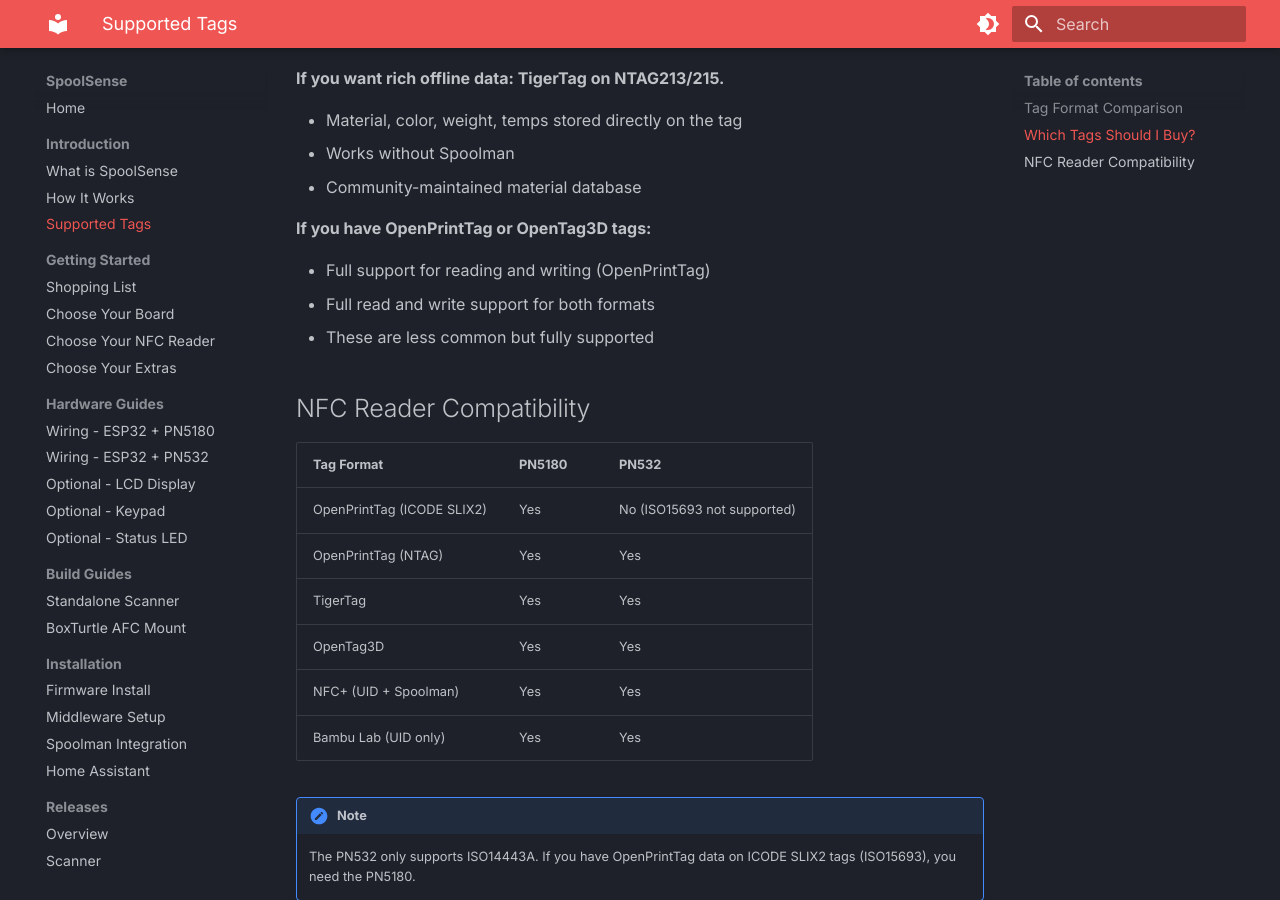
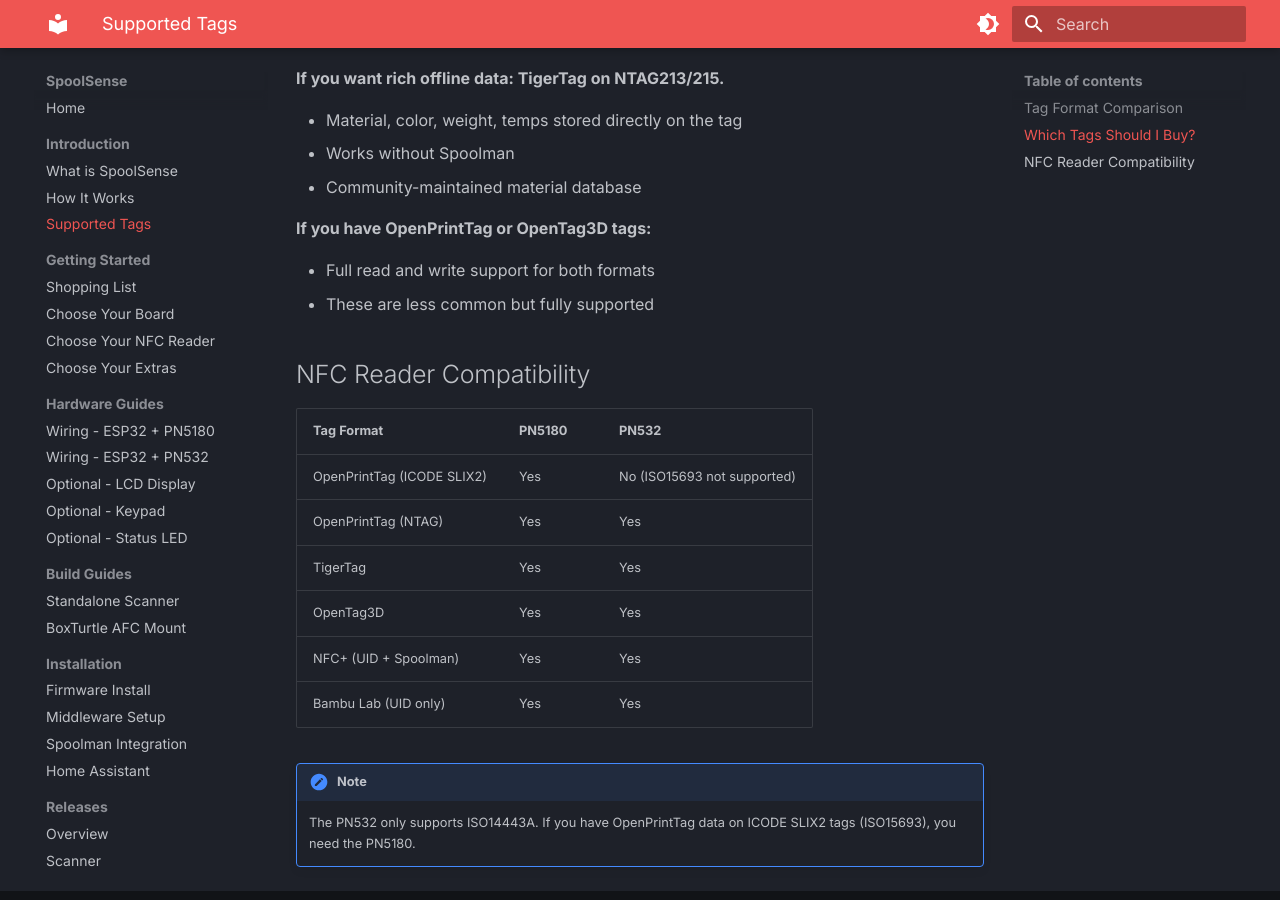
Before and after one commit to SpoolSense/spoolsense.org, an MkDocs documentation site: the page built from docs/intro/supported-tags.md, in a window 1280 px wide and 900 px high, scrolled down 1021 px. Built offline with MkDocs 1.6.1 and Material for MkDocs 9.7.7, drawn with Linux system fonts in a browser that asks for light colours.

Commit message:
docs: fix duplicate line — both OpenPrintTag and OpenTag3D have read+write

```diff
--- a/docs/intro/supported-tags.md
+++ b/docs/intro/supported-tags.md
@@ -32,7 +32,6 @@ SpoolSense reads multiple NFC tag formats. Each format stores filament data diff
 
 **If you have OpenPrintTag or OpenTag3D tags:**
 
-- Full support for reading and writing (OpenPrintTag)
 - Full read and write support for both formats
 - These are less common but fully supported
 
```
